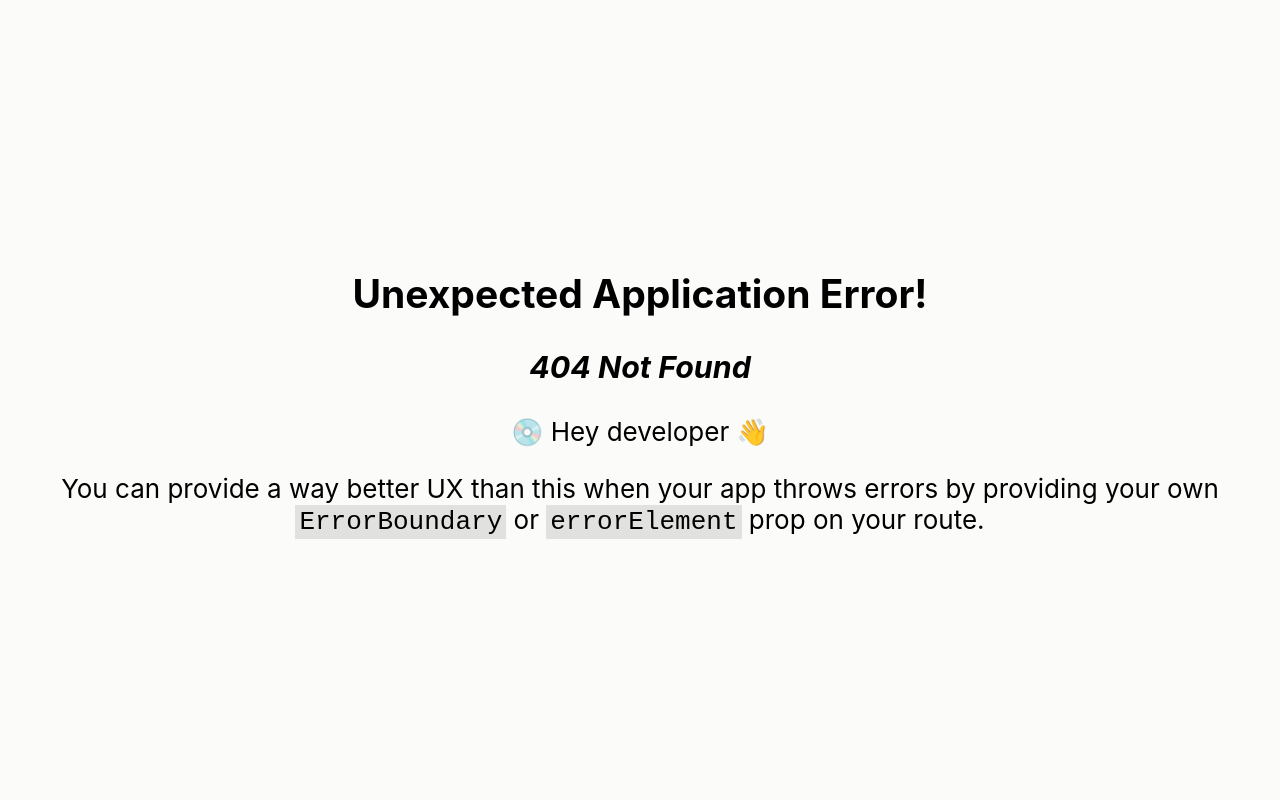
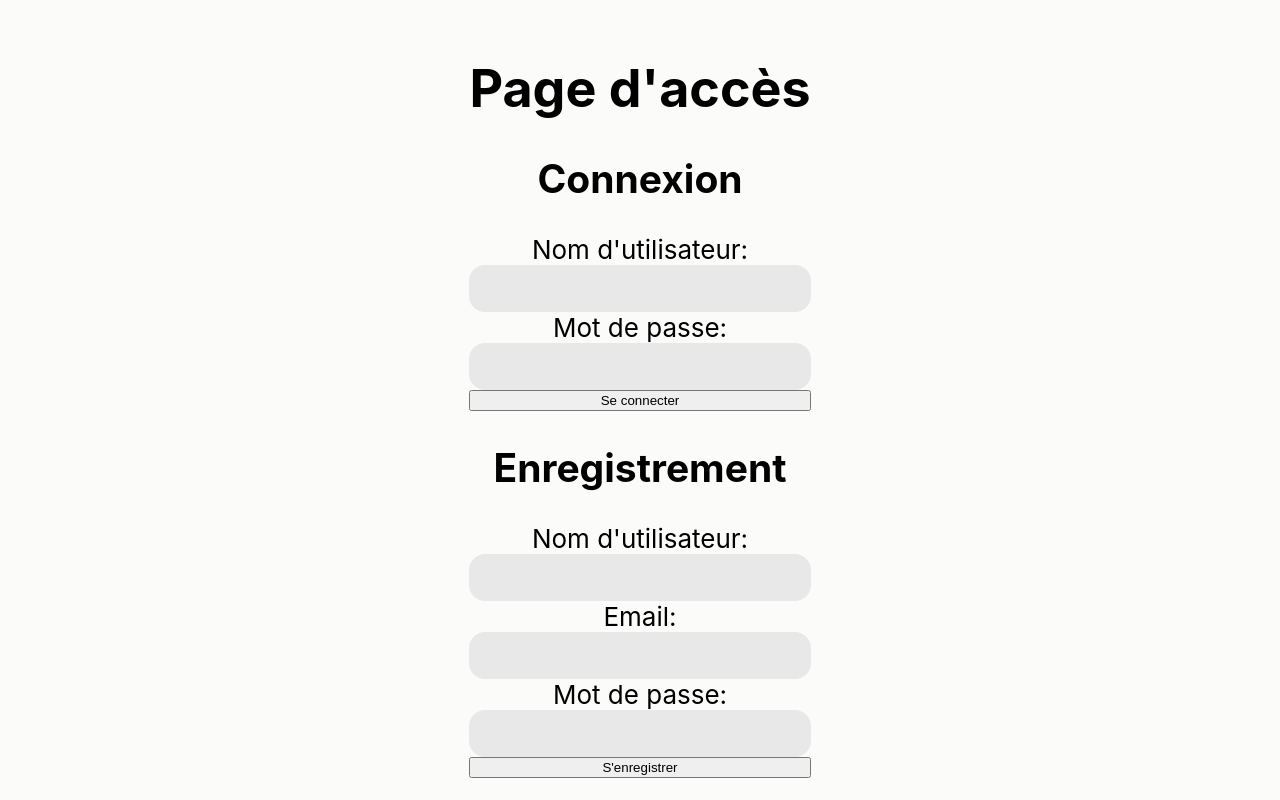
Before and after one commit to techmefr/ArchivHit, a React (Vite) app in the folder frontend/: page /access in a window 1280 px wide. Before the commit this address had no page. Built offline with nearby package versions, Linux system fonts and the light colour scheme.

Commit message:
link front and back to register an user

```diff
--- /dev/null
+++ b/frontend/src/components/Login.jsx
@@ -0,0 +1,49 @@
+// Login.jsx
+import { useState } from "react";
+
+function Login() {
+  const [email, setEmail] = useState("");
+  const [password, setPassword] = useState("");
+
+  const handleemailChange = (e) => {
+    setEmail(e.target.value);
+  };
+
+  const handlePasswordChange = (e) => {
+    setPassword(e.target.value);
+  };
+
+  const handleLogin = (e) => {
+    e.preventDefault();
+
+    console.error("email:", email);
+    console.error("Password:", password);
+  };
+
+  return (
+    <div>
+      <h2>Connexion</h2>
+      <form onSubmit={handleLogin}>
+        <label htmlFor="email">Nom d'utilisateur:</label>
+        <input
+          type="text"
+          id="email"
+          value={email}
+          onChange={handleemailChange}
+        />
+
+        <label htmlFor="password">Mot de passe:</label>
+        <input
+          type="password"
+          id="password"
+          value={password}
+          onChange={handlePasswordChange}
+        />
+
+        <button type="submit">Se connecter</button>
+      </form>
+    </div>
+  );
+}
+
+export default Login;
--- /dev/null
+++ b/frontend/src/components/Register.jsx
@@ -0,0 +1,89 @@
+import { useState } from "react";
+import { useNavigate } from "react-router-dom";
+
+function Register() {
+  const [formData, setFormData] = useState({
+    username: "",
+    email: "",
+    password: "",
+  });
+  const navigate = useNavigate();
+
+  const handleInputChange = (e) => {
+    const { name, value } = e.target;
+    setFormData((prevData) => ({
+      ...prevData,
+      [name]: value,
+    }));
+  };
+
+  const handleRegister = async (e) => {
+    e.preventDefault();
+
+    try {
+      const response = await fetch(
+        `${import.meta.env.VITE_BACKEND_URL}/api/user`,
+        {
+          method: "POST",
+          headers: {
+            "Content-Type": "application/json",
+          },
+          body: JSON.stringify(formData),
+        }
+      );
+
+      if (response.ok) {
+        navigate("/login");
+      } else {
+        const errorData = await response.json();
+        console.error(`Erreur lors de l'enregistrement: ${errorData.message}`);
+      }
+    } catch (error) {
+      console.error("Erreur lors de la requête d'enregistrement :", error);
+      console.error(
+        "Erreur inattendue lors de l'enregistrement. Veuillez réessayer."
+      );
+    }
+  };
+
+  return (
+    <div>
+      <h2>Enregistrement</h2>
+      <form onSubmit={handleRegister}>
+        <label htmlFor="username">Nom d'utilisateur:</label>
+        <input
+          type="text"
+          id="username"
+          name="username"
+          value={formData.username}
+          onChange={handleInputChange}
+          required
+        />
+
+        <label htmlFor="email">Email:</label>
+        <input
+          type="email"
+          id="email"
+          name="email"
+          value={formData.email}
+          onChange={handleInputChange}
+          required
+        />
+
+        <label htmlFor="password">Mot de passe:</label>
+        <input
+          type="password"
+          id="password"
+          name="password"
+          value={formData.password}
+          onChange={handleInputChange}
+          required
+        />
+
+        <button type="submit">S'enregistrer</button>
+      </form>
+    </div>
+  );
+}
+
+export default Register;
--- /dev/null
+++ b/frontend/src/pages/Access.jsx
@@ -0,0 +1,14 @@
+import Login from "../components/Login";
+import Register from "../components/Register";
+
+function Access() {
+  return (
+    <div>
+      <h1>Page d'accès</h1>
+      <Login />
+      <Register />
+    </div>
+  );
+}
+
+export default Access;
```
Also changed, not shown: frontend/src/main.jsx (+10 -0 lines).
